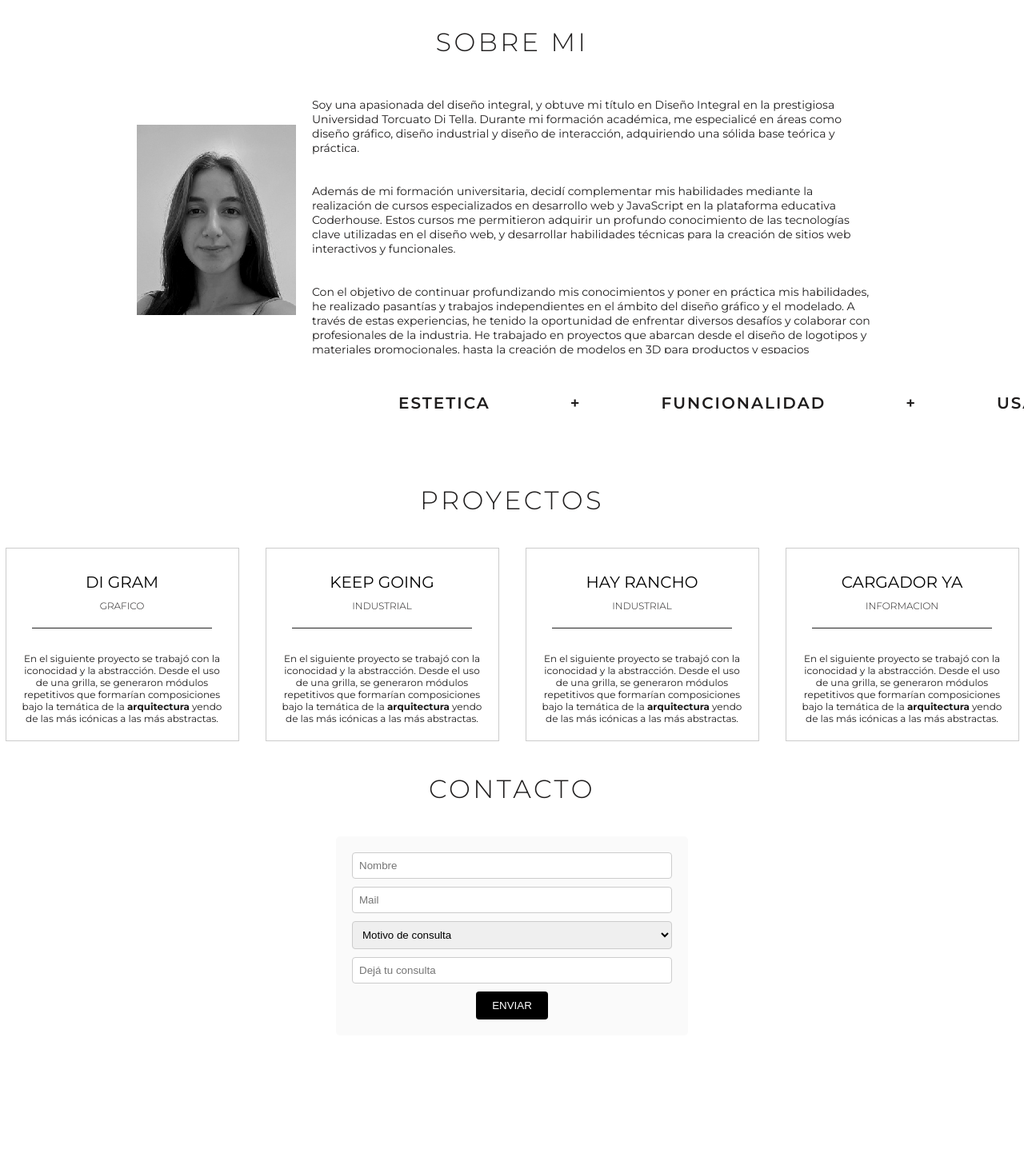
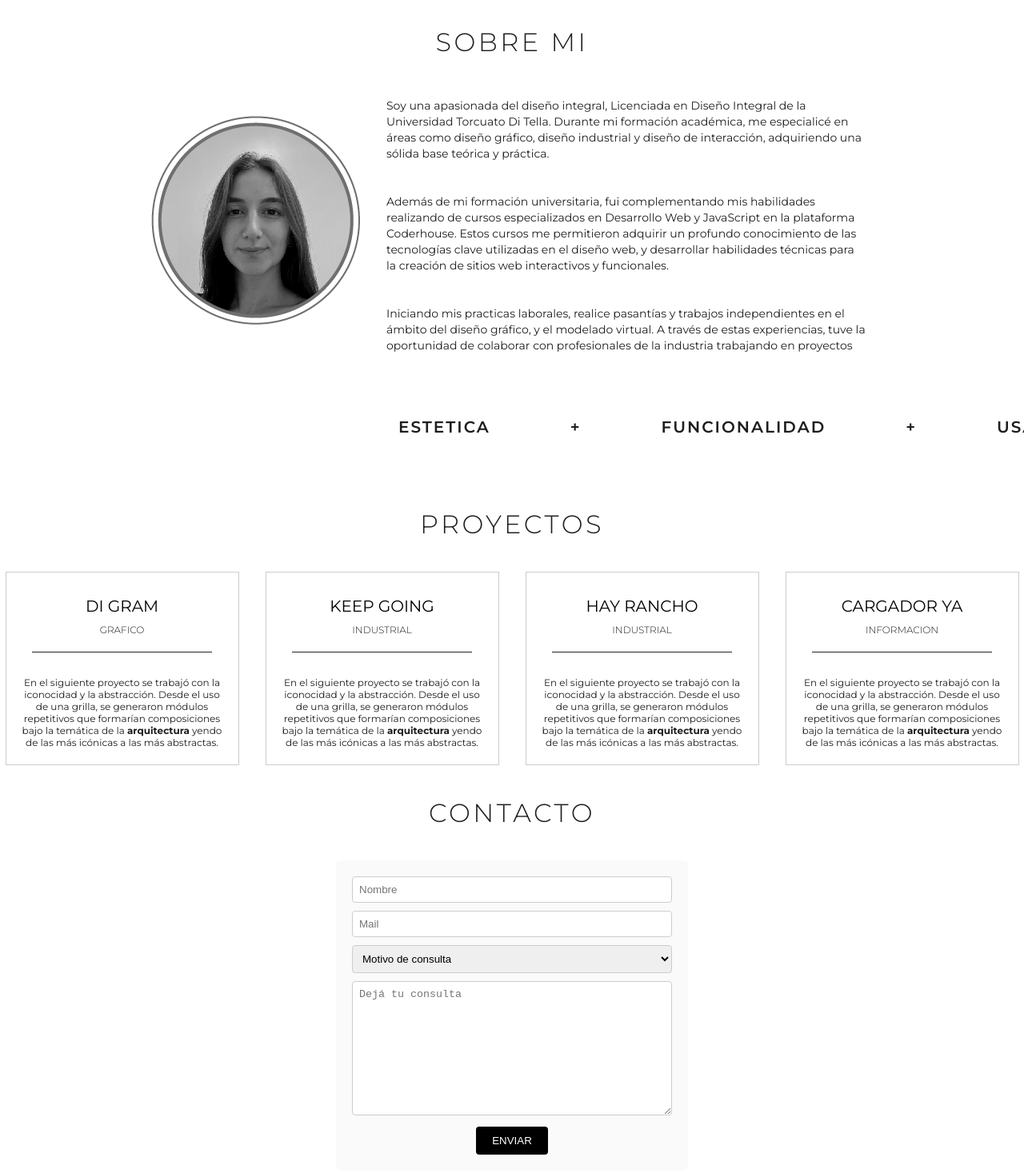
Before and after one commit to candekalipciyan/Mi-Portfolio, a plain HTML site: page index.html in a window 1280 px wide. Shown: the part 1400-2867 px from the top of the page at 80% size. Before the commit the page ends 2768 px from the top, so only its background shows below. Drawn offline with Linux system fonts and the light colour scheme.

Commit message:
cambios antes del after

```diff
--- a/css/style.css
+++ b/css/style.css
@@ -144,11 +144,12 @@ p {
 p3 {
     font-weight: 400;
     font-size: 14px;
-    width: 700px;
+    width: 600px;
     height: 300px;
     overflow: hidden;
     padding: 20px;
     padding-top: 10px;
+    line-height: 20px;
 }
 
 p3:hover {
@@ -172,6 +173,7 @@ p3::-webkit-scrollbar-track {
 }
 
 .estetica, .usabilidad, .funcionalidad, .mas {
+    margin-top: 30px;
     padding: 50px;
 }
 
@@ -295,26 +297,6 @@ footer {
     bottom: 0;
 }
 
-footer:hover {
-    opacity: 1;
-}
-
-.externos {
-    display: flex;
-    justify-content: space-between;
-    margin-left: 100px;
-    margin-right: 100px;
-    align-items: center;
-}
-
-.logoli img{
-    width: 20px;
-}
-
-.logobe img{
-    width: 27px;
-}
-
 .formulario {
     max-width: 400px;
     margin: 0 auto;
@@ -368,6 +350,22 @@ footer:hover {
     color: rgb(168, 168, 168);
   }
 
+.externos {
+    display: flex;
+    justify-content: space-between;
+    margin-left: 100px;
+    margin-right: 100px;
+    align-items: center;
+}
+
+.logoli img{
+    width: 20px;
+}
+
+.logobe img{
+    width: 27px;
+}
+
 .mailfooter {
     color:#e8e8e8;
     text-align: center;
@@ -376,3 +374,7 @@ footer:hover {
     letter-spacing: 1px;
     text-decoration: none;
 }
+
+footer:hover {
+    opacity: 1;
+}
--- a/index.html
+++ b/index.html
@@ -58,14 +58,14 @@
 
               <h3 id="sobremi">SOBRE MI</h3>
               <div class="textosobremi">
-                 <div class="fotoyo"> <img src="imagenes/yo.jpg" alt="yo"> </div>
-                     <p3>Soy una apasionada del diseño integral, y obtuve mi título en Diseño Integral en la prestigiosa Universidad Torcuato Di Tella. Durante mi formación académica, me especialicé en áreas como diseño gráfico, diseño industrial y diseño de interacción, adquiriendo una sólida base teórica y práctica.
+                 <div class="fotoyo"> <img src="imagenes/yo.png" alt="yo"> </div>
+                     <p3>Soy una apasionada del diseño integral, Licenciada en Diseño Integral de la Universidad Torcuato Di Tella. Durante mi formación académica, me especialicé en áreas como diseño gráfico, diseño industrial y diseño de interacción, adquiriendo una sólida base teórica y práctica.
                        <br><br><br>
-                       Además de mi formación universitaria, decidí complementar mis habilidades mediante la realización de cursos especializados en desarrollo web y JavaScript en la plataforma educativa Coderhouse. Estos cursos me permitieron adquirir un profundo conocimiento de las tecnologías clave utilizadas en el diseño web, y desarrollar habilidades técnicas para la creación de sitios web interactivos y funcionales.
+                       Además de mi formación universitaria, fui complementando mis habilidades realizando de cursos especializados en Desarrollo Web y JavaScript en la plataforma Coderhouse. Estos cursos me permitieron adquirir un profundo conocimiento de las tecnologías clave utilizadas en el diseño web, y desarrollar habilidades técnicas para la creación de sitios web interactivos y funcionales.
                        <br><br><br>
-                       Con el objetivo de continuar profundizando mis conocimientos y poner en práctica mis habilidades, he realizado pasantías y trabajos independientes en el ámbito del diseño gráfico y el modelado. A través de estas experiencias, he tenido la oportunidad de enfrentar diversos desafíos y colaborar con profesionales de la industria. He trabajado en proyectos que abarcan desde el diseño de logotipos y materiales promocionales, hasta la creación de modelos en 3D para productos y espacios arquitectónicos.
+                       Iniciando mis practicas laborales, realice pasantías y trabajos independientes en el ámbito del diseño gráfico, y el modelado virtual. A través de estas experiencias, tuve la oportunidad de colaborar con profesionales de la industria trabajando en proyectos que abarcan desde el diseño de logotipos y materiales promocionales, hasta la creación de modelos en 3D para productos.
                        <br><br><br>
-                       Mi enfoque en el diseño integral se basa en la combinación de estética, funcionalidad y usabilidad. Creo firmemente en comprender las necesidades del usuario y utilizar el diseño como una herramienta para resolver problemas y mejorar la experiencia humana. Me apasiona explorar nuevas ideas, investigar las últimas tendencias y experimentar con diferentes enfoques, con el fin de crear soluciones innovadoras y significativas.
+                       Mi enfoque en el diseño integral se basa en la combinación entre <strong>ética </strong>, <strong>funcionalidad</strong> y <strong>utilidad</strong>. Creo firmemente en comprender las necesidades del usuario y utilizar el diseño como una herramienta para resolver problemas y mejorar la experiencia humana. Me apasiona explorar nuevas ideas, investigar las últimas tendencias y experimentar con diferentes enfoques, con el fin de crear soluciones innovadoras y significativas.
                  </p3>
                 </div>
                <div class="palabrassobremi">
@@ -114,7 +114,7 @@
                          <option> Contrato</option>
                          <option> Presupuesto</option>
                       </select>
-                         <input type="text" placeholder="Dejá tu consulta">
+                         <textarea name="textarea" rows="10" cols="50" placeholder="Dejá tu consulta"></textarea>
                      <div class="btn">
                      <input type="button" value="ENVIAR">
                      </div>
@@ -124,7 +124,7 @@
 
 
      <footer>
-        CANDELA KALIPCIYAN <br>
+        CANDELA KALIPCIYAN <br> <br>
           <div class="externos">
              <a class="logoli" href="https://www.linkedin.com/in/candela-kalipciyan-bbab261a3/" target="_blank"><img src="./Imagenes/li.png" alt="logoli"></a>
              <a class="mailfooter" href="mailto:candela.kalipciyan@gmail.com" target="_blank"> candela.kalipciyan@gmail.com </a>
```
Also changed, not shown: imagenes/yo.jpg (deleted), imagenes/yo.png (added).
